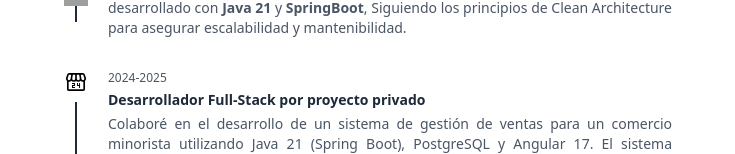
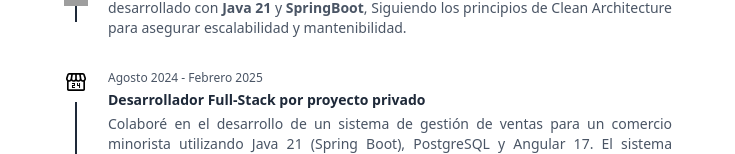
Before and after one commit to EleazarDevFS/portfolio-eleazar-dev, an Angular app: page / in a window 1280 px wide. Shown: the part 798-952 px from the top of the page, without its empty margins (272-1007 px from the left). Built offline with nearby package versions, Linux system fonts and the light colour scheme; grey boxes are pictures that could not be loaded.

Commit message:
refact: Revise experience details and date range format
Updated the work experience description and date format.

```diff
--- a/src/app/components/experiences/experiences.html
+++ b/src/app/components/experiences/experiences.html
@@ -56,7 +56,7 @@
       </p>
 
       <p class="mt-1 text-sm text-gray-600 dark:text-neutral-400 text-justify">
-            Colaboré como desarrollador backend en <strong>UnsiSmile</strong>, para el mantenimiento y despliegue a producción del
+            Colaboro como desarrollador backend en <strong>UnsiSmile</strong>, para el mantenimiento y despliegue a producción del
             Expediente Clínico Electrónico para la clínica de odontología de la UNSIS. Arquitecturado con principios de
             Clean Architecture y Clean Code utilizando <strong>Java 21</strong>, <strong>Spring Boot</strong> y <strong>MariaDB</strong>.
             Con despliegue a producción en servidores Ubuntu con Docker-Swarm. <br>
@@ -128,7 +128,7 @@
 
     <!-- Right Content -->
     <div class="grow pb-8 group-last:pb-0">
-      <h3 class="mb-1 text-xs text-gray-600 dark:text-neutral-400">2024-2025</h3>
+      <h3 class="mb-1 text-xs text-gray-600 dark:text-neutral-400">Agosto 2024 - Febrero 2025</h3>
 
       <p class="font-semibold text-sm text-gray-800 dark:text-neutral-200">
         Desarrollador Full-Stack por proyecto privado
```
